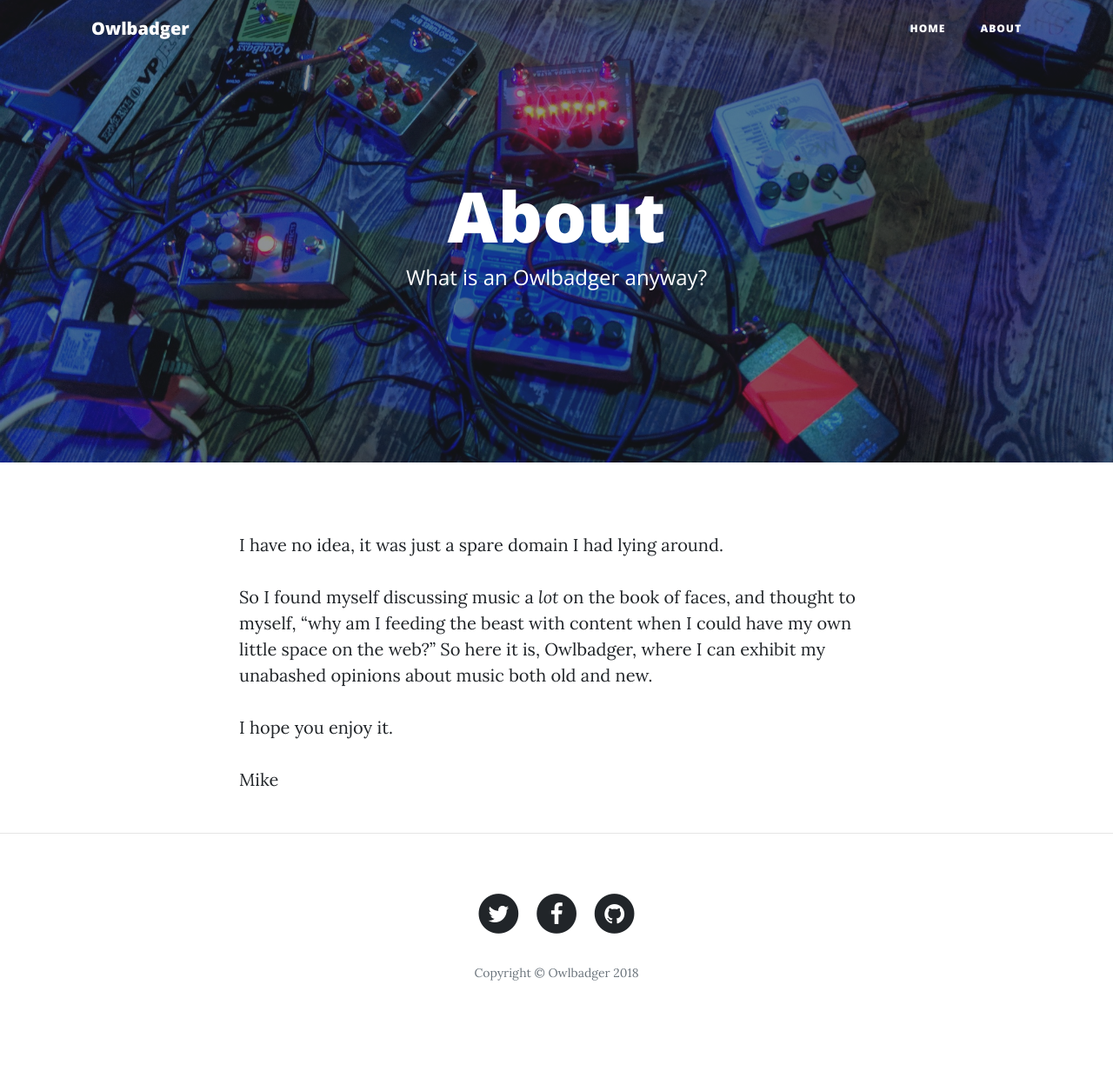
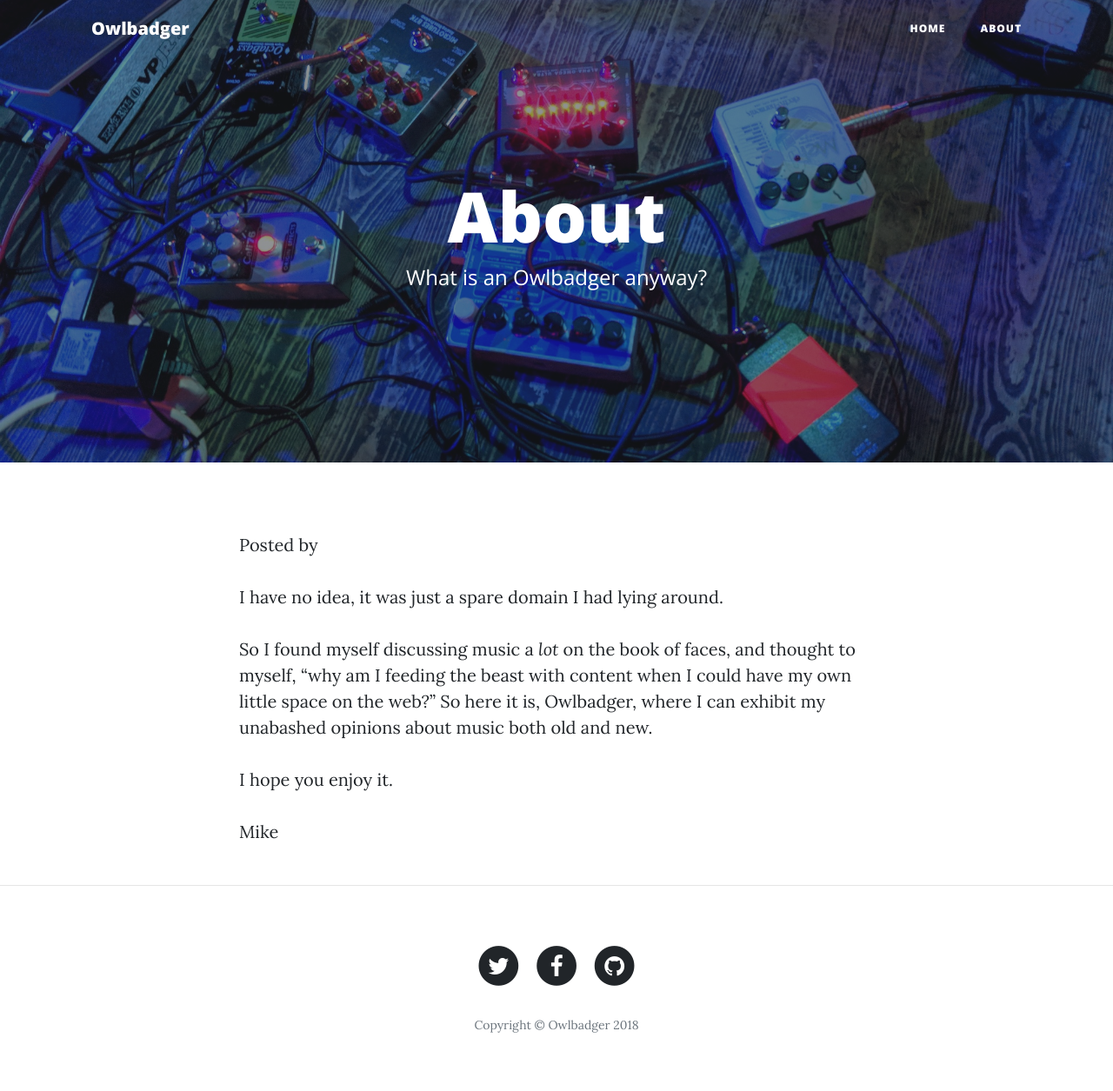
Before and after one commit to mikehadlow/owlbadger, a Jekyll site: the page built from docs/about.md, in a window 1280 px wide. Shown: the whole page at 87% size. Built offline with Jekyll 4.4.1, drawn with Linux system fonts in a browser that asks for light colours; before the commit the page ends 1195 px from its top, so only the background shows below that.

Commit message:
Update post.html

```diff
--- a/docs/_layouts/post.html
+++ b/docs/_layouts/post.html
@@ -6,6 +6,9 @@
       <div class="container">
         <div class="row">
           <div class="col-lg-8 col-md-10 mx-auto">
+              <p class="post-meta">Posted by
+              <a href="#">{{ page.author }}</a>
+              {{ page.date | date: "%-d %B %Y" }}</p>
 {{ content }}
           </div>
         </div>
```
